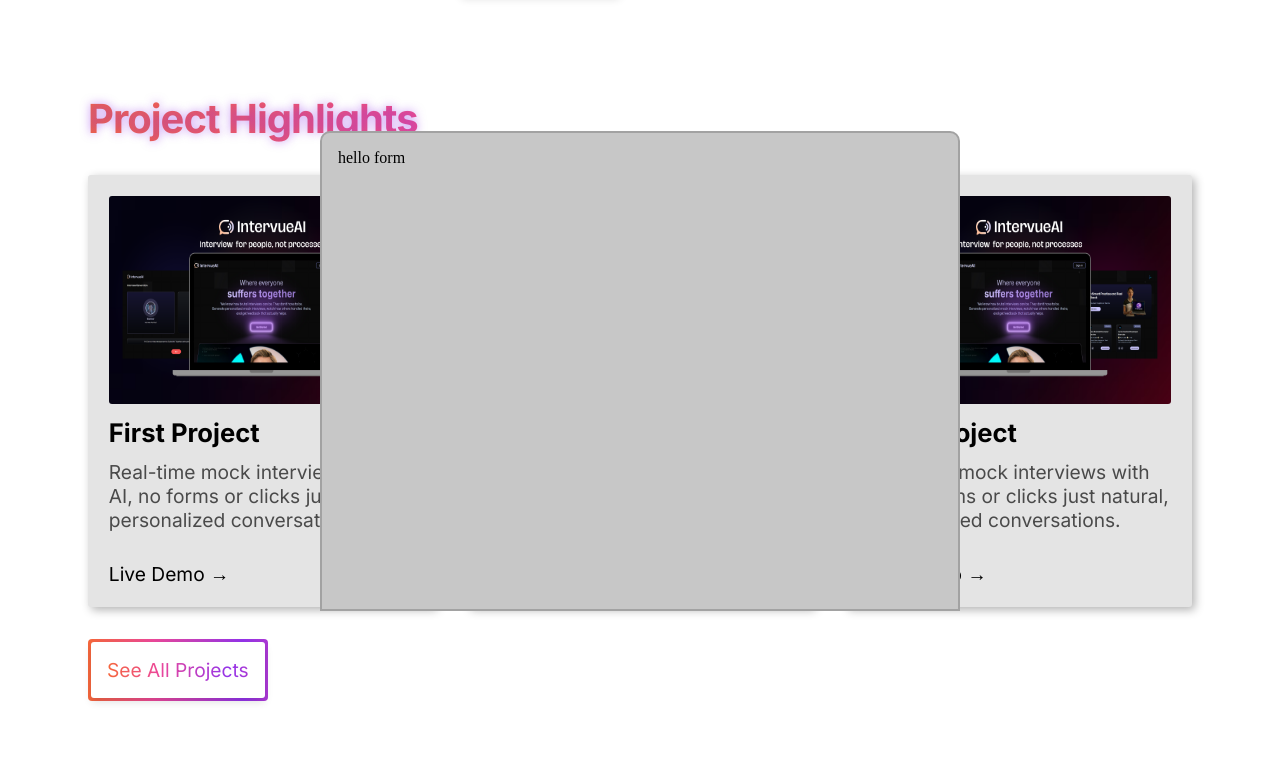
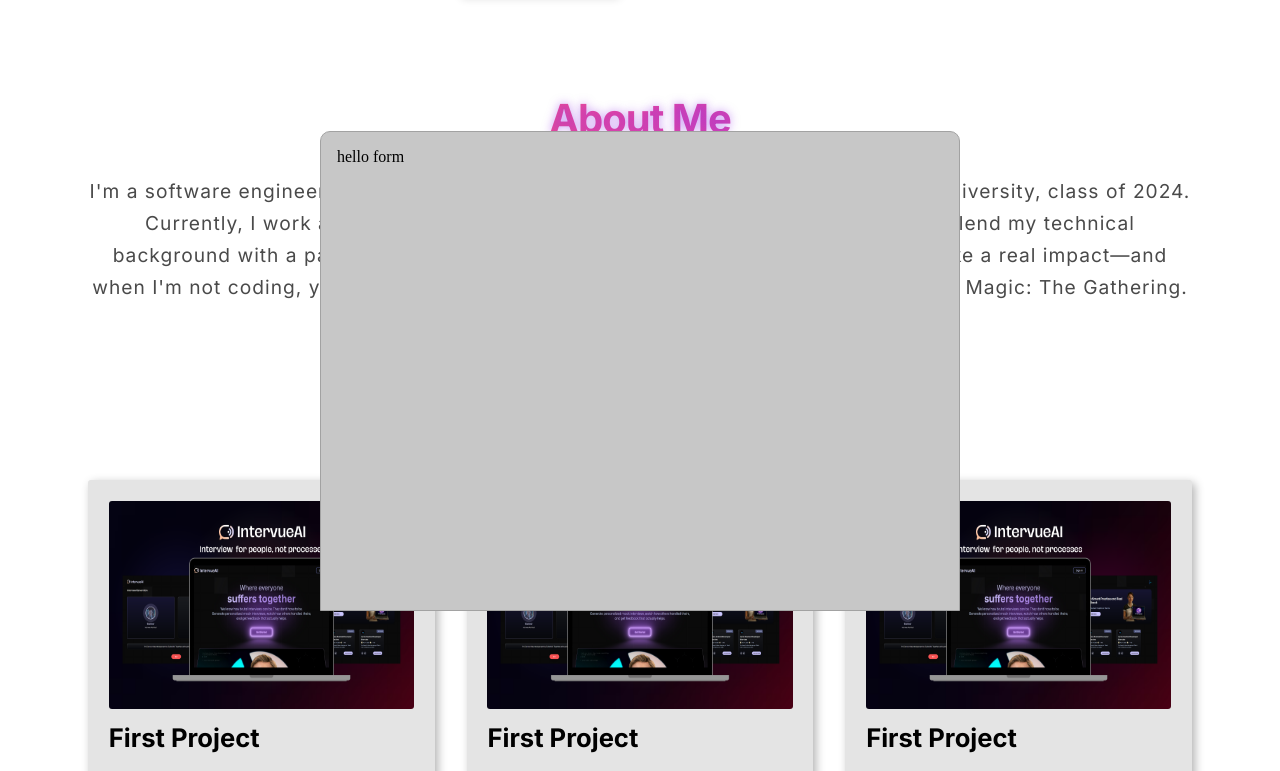
Before and after one commit to IanValdovinos/iansvg.io, a React (Vite) app: page / in a window 1280 px wide. Shown: the part 669-1440 px from the top of the page. Built offline with nearby package versions, Linux system fonts and the light colour scheme.

Commit message:
Add homepage description

```diff
--- a/src/Components/ContactMeForm/ContactMeForm.module.css
+++ b/src/Components/ContactMeForm/ContactMeForm.module.css
@@ -10,7 +10,7 @@
   width: 40rem;
   height: 30rem;
   background-color: #c7c7c7;
-  border: 2px solid #a2a2a2;
+  border: 1px solid #a2a2a2;
   border-radius: 10px 10px 0 0;
   padding: 1rem;
   box-sizing: border-box;
--- a/src/Components/HeadingTwo/HeadingTwo.module.css
+++ b/src/Components/HeadingTwo/HeadingTwo.module.css
@@ -5,6 +5,7 @@
   font-size: 2.5rem;
   font-weight: 700;
   letter-spacing: -1px;
+  text-align: center;
 
   background-size: 200% auto !important;
   background: linear-gradient(
--- a/src/Components/ParagraphOne/ParagraphOne.module.css
+++ b/src/Components/ParagraphOne/ParagraphOne.module.css
@@ -2,5 +2,7 @@
   font-family: "Inter", sans-serif;
   font-size: 1.2rem;
   font-weight: 400;
+  letter-spacing: 1px;
+  line-height: 2rem;
   color: var(--font-color);
 }
--- a/src/Components/ProjectCard/ProjectCard.module.css
+++ b/src/Components/ProjectCard/ProjectCard.module.css
@@ -1,7 +1,6 @@
 .projectCard {
   flex: 1;
   width: 100%;
-  height: 27rem;
   min-height: fit-content;
   padding: 1.3rem;
   border-radius: 3px;
@@ -39,6 +38,10 @@
   margin: 0.8rem 0;
 }
 
+.bottomSection {
+  padding-top: 1rem;
+}
+
 /* Desktop (1024px and up) */
 @media (min-width: 1024px) {
   /* Desktop styles here */
--- a/src/Pages/Homepage.jsx
+++ b/src/Pages/Homepage.jsx
@@ -33,6 +33,7 @@ import CertificateThree from "../assets/images/certificates/React_codecademy.jpg
 import CertificateFour from "../assets/images/certificates/DFSS_Green_Belt.jpg";
 import CertificateFive from "../assets/images/certificates/msu_cs_diploma.jpg";
 import CertificateSix from "../assets/images/certificates/amazon_sigma_award.JPG";
+import ParagraphOne from "../Components/ParagraphOne";
 
 function Homepage() {
   return (
@@ -40,6 +41,20 @@ function Homepage() {
       {/* Banner */}
       <SectionContainer>
         <Banner />
+      </SectionContainer>
+
+      {/* About Me */}
+      <SectionContainer className={styles.aboutMeSection}>
+        <HeadingTwo>About Me</HeadingTwo>
+        <ParagraphOne>
+          I'm a software engineer with a Bachelor's in Computer Science from
+          Michigan State University, class of 2024. Currently, I work at General
+          Motors as a Vehicle Performance Engineer, where I blend my technical
+          background with a passion for innovation. I love building software
+          solutions that make a real impact—and when I'm not coding, you'll
+          likely find me deep into a video game or playing a round of Magic: The
+          Gathering.
+        </ParagraphOne>
       </SectionContainer>
 
       {/* Projects Section */}
--- a/src/Pages/Homepage.module.css
+++ b/src/Pages/Homepage.module.css
@@ -1,8 +1,17 @@
+/* ########################################## */
+/* ############ ABOUT ME SECTION ############ */
+/* ########################################## */
+
+.aboutMeSection {
+  text-align: center;
+}
+
 /* #################################################### */
 /* ############ PROJECT HIGHLIGHTS SECTION ############ */
 /* #################################################### */
 .projectsSection {
-  /* border: 1px solid red; */
+  display: flex;
+  flex-direction: column;
 }
 
 .projectsContainer {
@@ -10,12 +19,14 @@
   width: 100%;
   display: flex;
   flex-direction: row;
+  align-items: stretch;
   gap: 2rem;
   justify-content: space-between;
 }
 
 .projectsButton {
   margin-top: 2rem;
+  align-self: center;
 }
 
 /* Desktop (1024px and up) */
```
